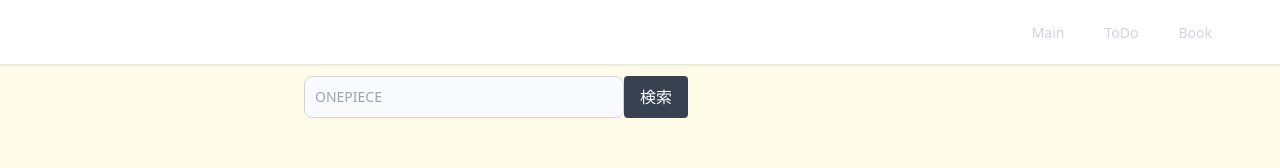
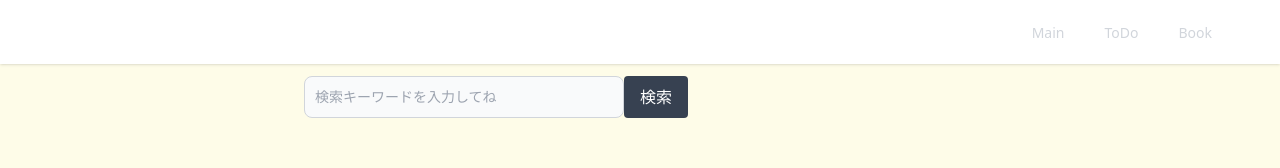
Before and after one commit to HuntingRathalos/vite_typescript_app, a Vue app: page /book in a window 1280 px wide. Shown: the top 168 px of the page. Built offline with nearby package versions, Linux system fonts and the light colour scheme.

Commit message:
検索フォームのplaceholder変更 #3

```diff
--- a/src/views/book/BookList.vue
+++ b/src/views/book/BookList.vue
@@ -22,7 +22,7 @@ const search = (e: Event) => {
         type="text"
         id="keyword"
         class="bg-gray-50 border border-gray-300 text-gray-900 text-sm rounded-lg focus:ring-blue-500 focus:border-blue-500 w-80 p-2.5 dark:bg-gray-700 dark:border-gray-600 dark:placeholder-gray-400 dark:text-white dark:focus:ring-blue-500 dark:focus:border-blue-500"
-        placeholder="ONEPIECE"
+        placeholder="検索キーワードを入力してね"
         required
       />
       <button
```
